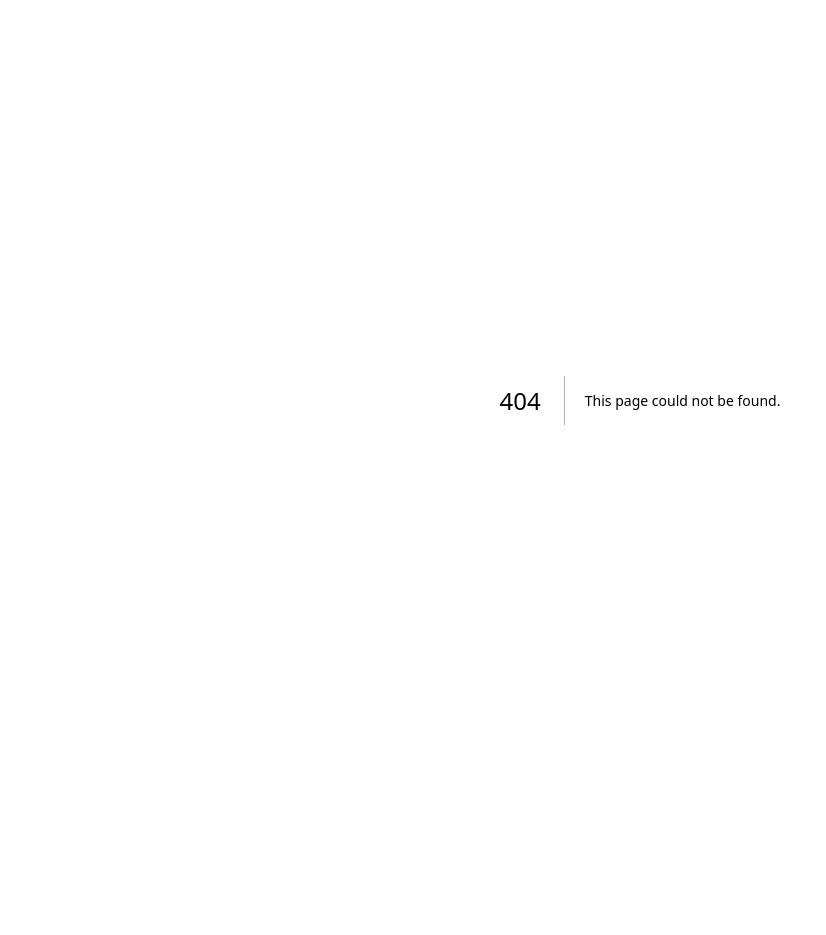
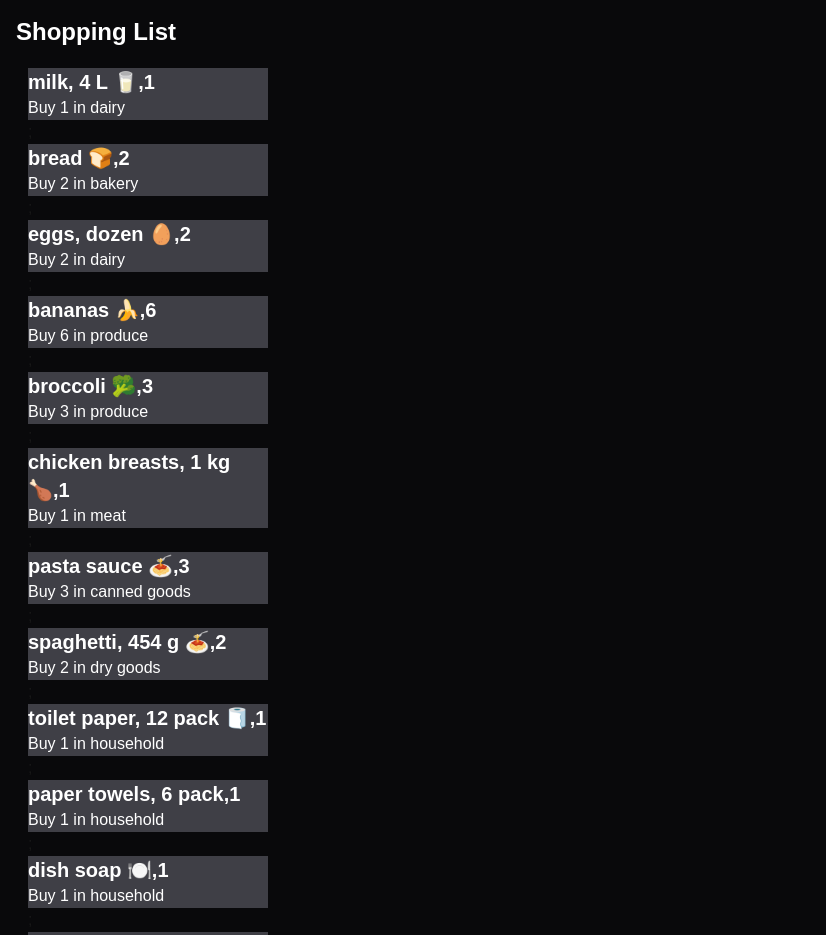
Before and after one commit to Lemonmos/cprg306-assignments, a Next.js app: page /week-3 in a window 1280 px wide. Before the commit this address had no page. Shown: the top 935 px of the page, without its empty margins (0-826 px from the left). Before the commit the page ends 800 px from the top, so only its background shows below. Built offline with nearby package versions, Linux system fonts and the light colour scheme.

Commit message:
add week3

```diff
--- a/app/page.js
+++ b/app/page.js
@@ -2,12 +2,15 @@
 import Link from "next/link";
 
 export default function Home() {
+  let weeks = [2,3,4,5,6,7,8,9,10,11,12,13,14];
   return (
     <div>
       <h1>CPRG 306: Web Development 2 - Assignments</h1>
-      <li>
-        <Link href="/week-2">Week-2</Link>
-      </li>
+      {weeks.map((week) => (
+        <li className="hover:text-green-500 text-pink-500 font-bold">
+        <Link href={`/week-${week}`}>Week-{week}</Link>
+        </li>
+    ))}
     </div>
   );
 }
--- /dev/null
+++ b/app/week-3/item-list.js
@@ -0,0 +1,93 @@
+import Item from "./item";
+
+export default function ItemList() {
+    const item1 = {
+        name: "milk, 4 L 🥛",
+        quantity: 1,
+        category: "dairy",
+      };
+
+      const item2 = {
+        name: "bread 🍞",
+        quantity: 2,
+        category: "bakery",
+      };
+
+      const item3 = {
+        name: "eggs, dozen 🥚",
+        quantity: 2,
+        category: "dairy",
+      };
+
+      const item4 = {
+        name: "bananas 🍌",
+        quantity: 6,
+        category: "produce",
+      };
+
+      const item5 = {
+        name: "broccoli 🥦",
+        quantity: 3,
+        category: "produce",
+      };
+
+      const item6 = {
+        name: "chicken breasts, 1 kg 🍗",
+        quantity: 1,
+        category: "meat",
+      };
+
+      const item7 = {
+        name: "pasta sauce 🍝",
+        quantity: 3,
+        category: "canned goods",
+      };
+
+      const item8 = {
+        name: "spaghetti, 454 g 🍝",
+        quantity: 2,
+        category: "dry goods",
+      };
+
+      const item9 = {
+        name: "toilet paper, 12 pack 🧻",
+        quantity: 1,
+        category: "household",
+      };
+
+      const item10 = {
+        name: "paper towels, 6 pack",
+        quantity: 1,
+        category: "household",
+      };
+
+      const item11 = {
+        name: "dish soap 🍽️",
+        quantity: 1,
+        category: "household",
+      };
+
+      const item12 = {
+        name: "hand soap 🧼",
+        quantity: 4,
+        category: "household",
+      };
+      return (
+        <div  className="m-3">
+            <Item name={item1.name} quantity={item1.quantity} category={item1.category} />;
+            <Item name={item2.name} quantity={item2.quantity} category={item2.category} />;
+            <Item name={item3.name} quantity={item3.quantity} category={item3.category} />;
+            <Item name={item4.name} quantity={item4.quantity} category={item4.category} />;
+            <Item name={item5.name} quantity={item5.quantity} category={item5.category} />;
+            <Item name={item6.name} quantity={item6.quantity} category={item6.category} />;
+            <Item name={item7.name} quantity={item7.quantity} category={item7.category} />;
+            <Item name={item8.name} quantity={item8.quantity} category={item8.category} />;
+            <Item name={item9.name} quantity={item9.quantity} category={item9.category} />;
+            <Item name={item10.name} quantity={item10.quantity} category={item10.category} />;
+            <Item name={item11.name} quantity={item11.quantity} category={item11.category} />;
+            <Item name={item12.name} quantity={item12.quantity} category={item12.category} />;
+        </div>
+
+      )
+
+}
--- /dev/null
+++ b/app/week-3/item.js
@@ -0,0 +1,10 @@
+export default function Item({name, quantity, category}) {
+    return (
+      <section className="bg-zinc-700 w-60">
+        <h3 className="text-white font-bold text-xl">{name},{quantity}</h3>
+        <p className="text-white">Buy {quantity} in {category}</p>
+      </section>
+    );
+
+
+}
--- /dev/null
+++ b/app/week-3/page.js
@@ -0,0 +1,11 @@
+import ItemList from "./item-list";
+
+export default function Page() {
+    return (
+        <main  className="bg-zinc-950 p-4">
+            <h1 className="text-white font-bold text-2xl mb-5">Shopping List</h1>
+            <ItemList/>
+            <h2>Week 3</h2>
+        </main>
+    );
+}
```
